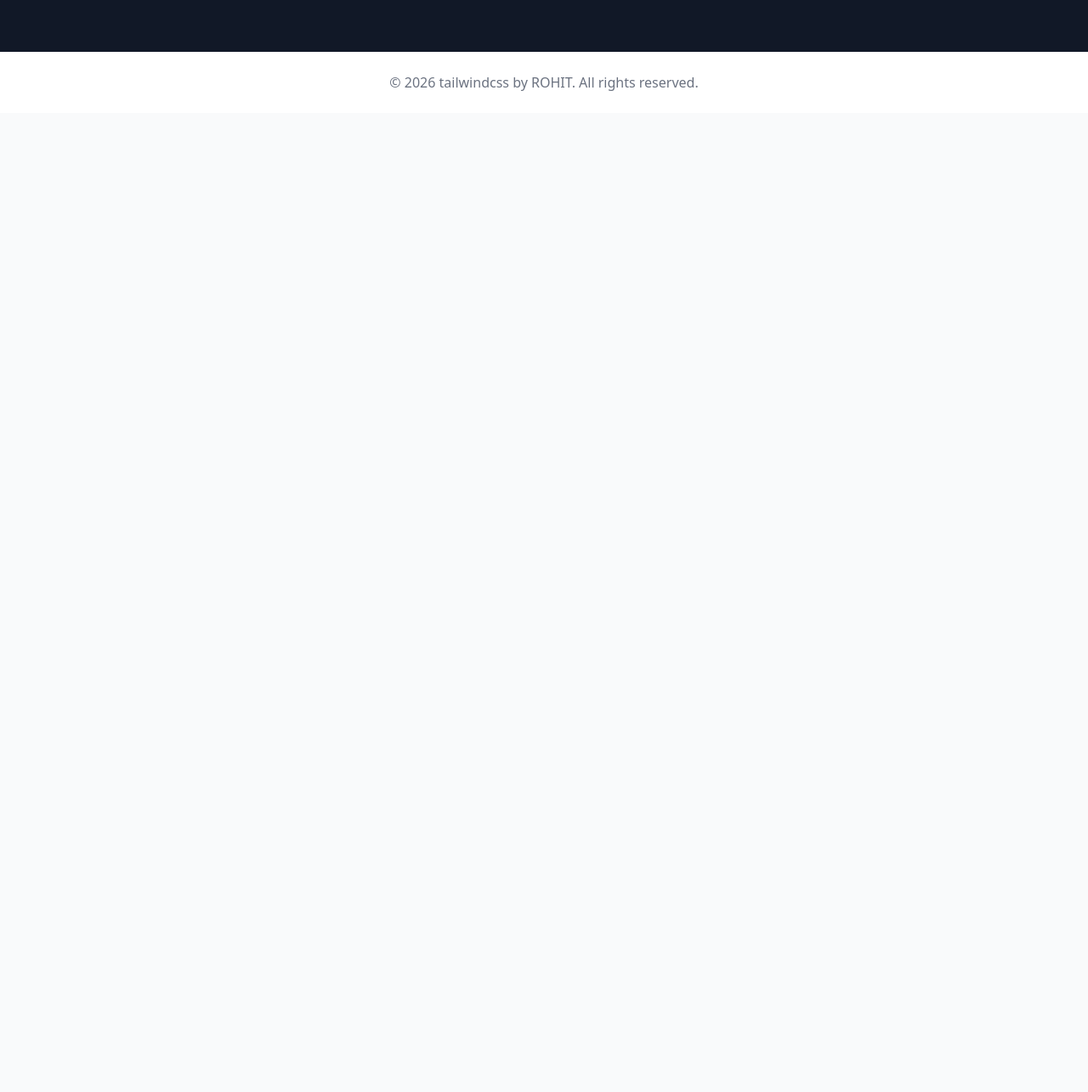
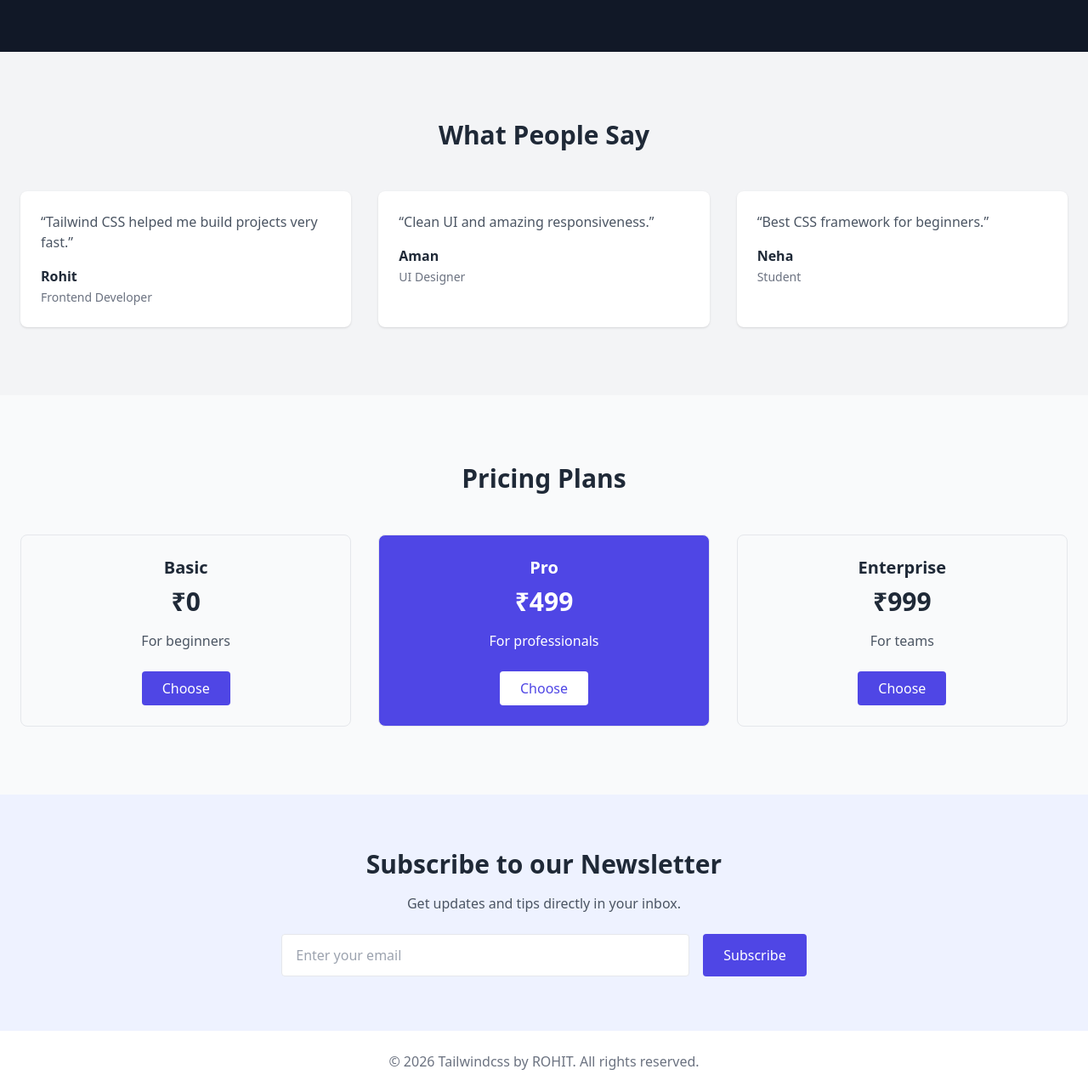
Before and after one commit to rohit2775/tailwind-first-project-, a website: page index.html in a window 1280 px wide. Shown: the part 1027-2312 px from the top of the page at 85% size. Before the commit the page ends 1160 px from the top, so only its background shows below. Drawn offline with Linux system fonts and the light colour scheme.

Commit message:
adding some sections

```diff
--- a/index.html
+++ b/index.html
@@ -4,7 +4,6 @@
   <meta charset="UTF-8" />
   <meta name="viewport" content="width=device-width, initial-scale=1.0" />
   <title>Tailwind Landing Page</title>
-
 
   <link rel="stylesheet" href="src/output.css" />
 </head>
@@ -13,7 +12,7 @@
   <!-- Navbar -->
   <nav class="bg-white shadow">
     <div class="max-w-7xl mx-auto px-6 py-4 flex justify-between items-center">
-      <h1 class="text-2xl font-bold text-indigo-600">Taiwindcss</h1>
+      <h1 class="text-2xl font-bold text-indigo-600">Tailwindcss</h1>
       <ul class="flex space-x-6 font-medium text-lg">
         <li><a href="#" class="hover:text-indigo-600">Home</a></li>
         <li><a href="#" class="hover:text-indigo-600">Features</a></li>
@@ -82,10 +81,100 @@
     </div>
   </section>
 
+
+  <section class="bg-gray-100 py-20">
+    <div class="max-w-7xl mx-auto px-6">
+      <h3 class="text-3xl font-bold text-center mb-12">What People Say</h3>
+
+      <div class="grid md:grid-cols-3 gap-8">
+        <div class="bg-white p-6 rounded-lg shadow">
+          <p class="text-gray-600 mb-4">
+            “Tailwind CSS helped me build projects very fast.”
+          </p>
+          <h4 class="font-semibold">Rohit</h4>
+          <span class="text-sm text-gray-500">Frontend Developer</span>
+        </div>
+
+        <div class="bg-white p-6 rounded-lg shadow">
+          <p class="text-gray-600 mb-4">
+            “Clean UI and amazing responsiveness.”
+          </p>
+          <h4 class="font-semibold">Aman</h4>
+          <span class="text-sm text-gray-500">UI Designer</span>
+        </div>
+
+        <div class="bg-white p-6 rounded-lg shadow">
+          <p class="text-gray-600 mb-4">
+            “Best CSS framework for beginners.”
+          </p>
+          <h4 class="font-semibold">Neha</h4>
+          <span class="text-sm text-gray-500">Student</span>
+        </div>
+      </div>
+    </div>
+  </section>
+
+  <!-- Pricing -->
+  <section class="py-20">
+    <div class="max-w-7xl mx-auto px-6">
+      <h3 class="text-3xl font-bold text-center mb-12">Pricing Plans</h3>
+
+      <div class="grid md:grid-cols-3 gap-8">
+        <div class="border p-6 rounded-lg text-center">
+          <h4 class="text-xl font-semibold mb-2">Basic</h4>
+          <p class="text-3xl font-bold mb-4">₹0</p>
+          <p class="text-gray-600 mb-6">For beginners</p>
+          <button class="bg-indigo-600 text-white px-6 py-2 rounded">
+            Choose
+          </button>
+        </div>
+
+        <div class="border p-6 rounded-lg text-center bg-indigo-600 text-white">
+          <h4 class="text-xl font-semibold mb-2">Pro</h4>
+          <p class="text-3xl font-bold mb-4">₹499</p>
+          <p class="mb-6">For professionals</p>
+          <button class="bg-white text-indigo-600 px-6 py-2 rounded">
+            Choose
+          </button>
+        </div>
+
+        <div class="border p-6 rounded-lg text-center">
+          <h4 class="text-xl font-semibold mb-2">Enterprise</h4>
+          <p class="text-3xl font-bold mb-4">₹999</p>
+          <p class="text-gray-600 mb-6">For teams</p>
+          <button class="bg-indigo-600 text-white px-6 py-2 rounded">
+            Choose
+          </button>
+        </div>
+      </div>
+    </div>
+  </section>
+
+  <!-- Newsletter -->
+  <section class="bg-indigo-50 py-16">
+    <div class="max-w-3xl mx-auto px-6 text-center">
+      <h3 class="text-3xl font-bold mb-4">Subscribe to our Newsletter</h3>
+      <p class="text-gray-600 mb-6">
+        Get updates and tips directly in your inbox.
+      </p>
+
+      <form class="flex flex-col md:flex-row gap-4 justify-center">
+        <input
+          type="email"
+          placeholder="Enter your email"
+          class="px-4 py-3 rounded border w-full md:w-2/3"
+        />
+        <button class="bg-indigo-600 text-white px-6 py-3 rounded">
+          Subscribe
+        </button>
+      </form>
+    </div>
+  </section>
+
   <!-- Footer -->
   <footer class="bg-white py-6">
     <div class="max-w-7xl mx-auto px-6 text-center text-gray-500">
-      © 2026 tailwindcss by ROHIT. All rights reserved.
+      © 2026 Tailwindcss by ROHIT. All rights reserved.
     </div>
   </footer>
 
```
Also changed, not shown: src/output.css.
